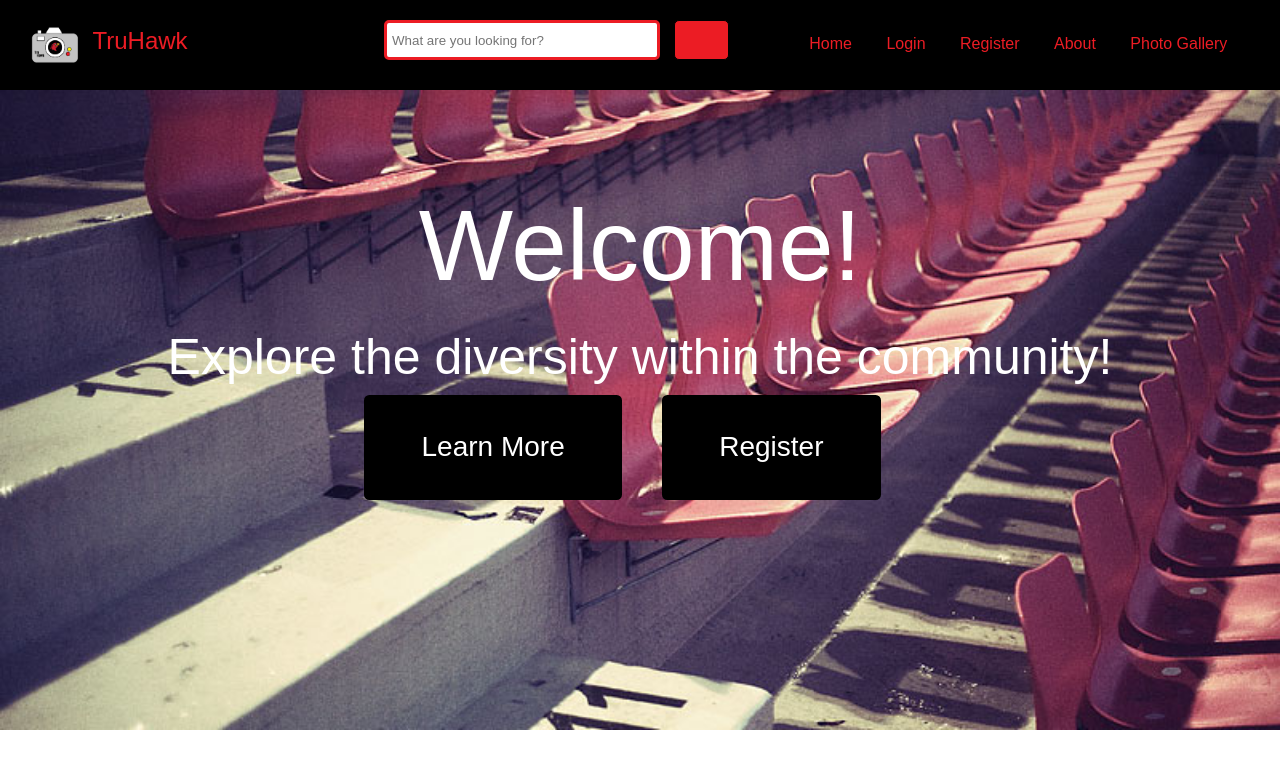
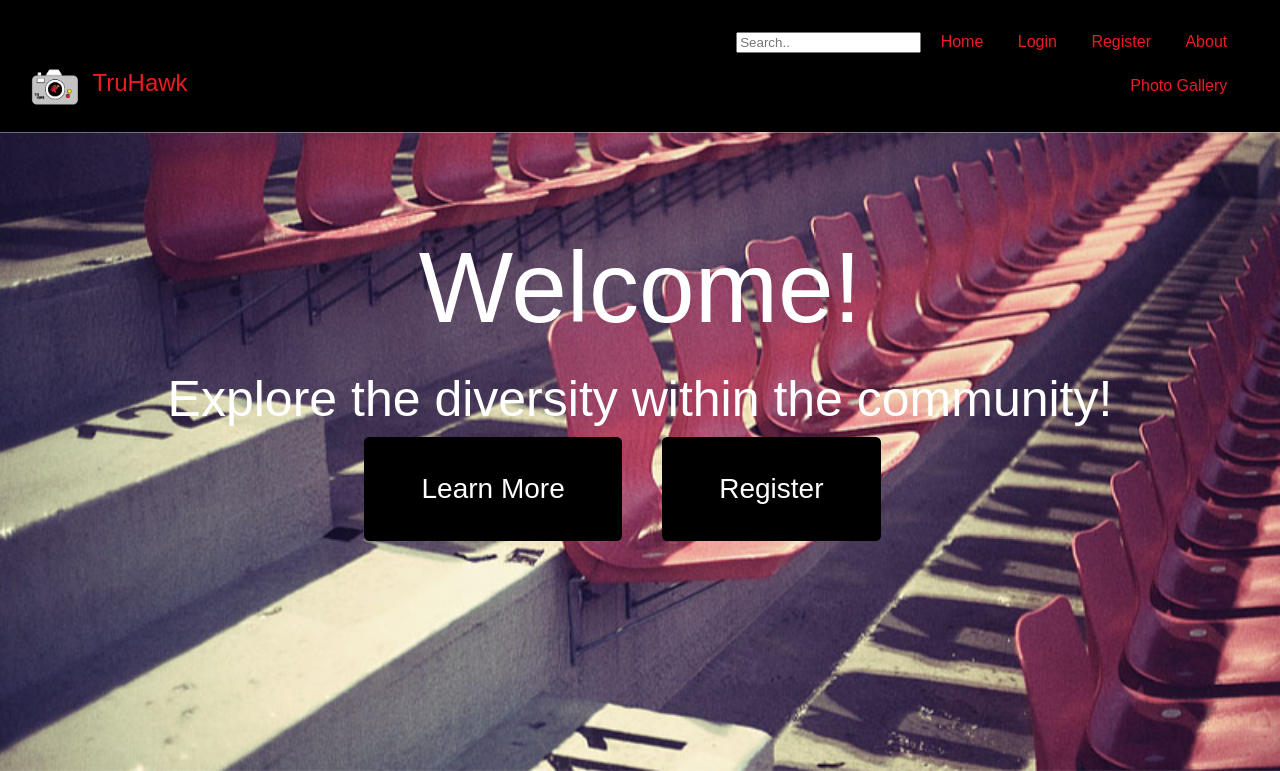
Before and after one commit to HRizwan1/2019-team-06f, a PHP site: page / in a window 1280 px wide. Shown: the top 771 px of the page. Run offline with PHP 8.4, Linux system fonts and the light colour scheme; some libraries are stand-ins or nearby versions.

Commit message:
search bar testing

```diff
--- a/index.php
+++ b/index.php
@@ -35,6 +35,7 @@
         <!--  navigation  -->
         <nav>
             <ul>
+                <input type="text" name="search" placeholder="Search..">
                 <li><a href="index.php">Home</a></li>
                 <li><a href="login.php">Login</a></li>
                 <li><a href="register.php">Register</a></li>
@@ -43,12 +44,6 @@
             </ul>
         </nav>
     <div class="wrap">
-   <div class="search">
-      <input type="text" class="searchTerm" placeholder="What are you looking for?">
-      <button type="submit" class="searchButton">
-        <i class="fa fa-search"></i>
-     </button>
-   </div>
 </div>
 
     </header>
```
